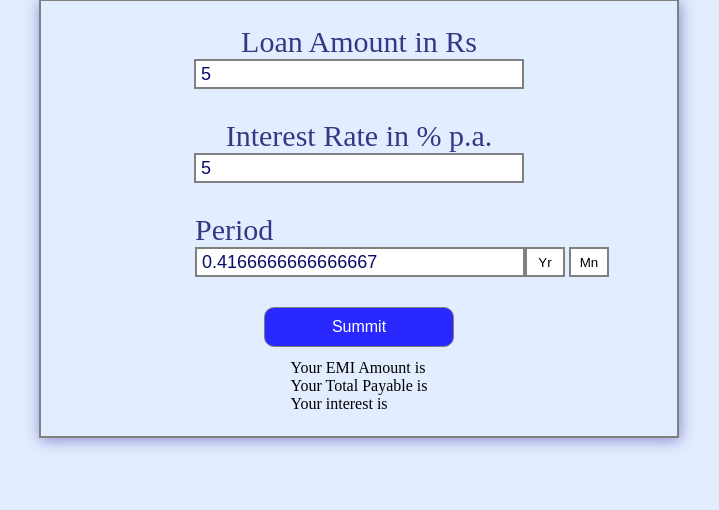
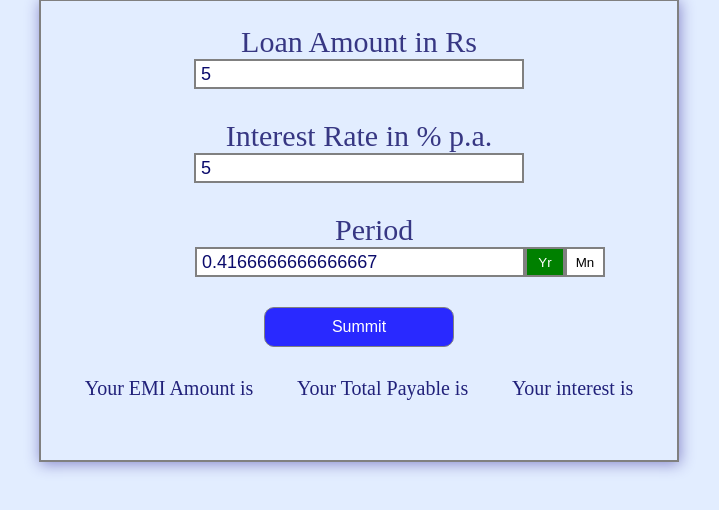
Before and after one commit to jeevashhkjs/emi-calculator-js, a plain HTML site: page index.html in a window 1280 px wide. Both pictures are taken after typing "5", "5", "5" into the empty fields and a click on the button "Yr". Shown: the part 58-568 px from the top of the page, without its empty margins (281-1000 px from the left). Drawn offline with Linux system fonts and the light colour scheme.

Commit message:
my first commit

```diff
--- a/EMI Calculator.js
+++ b/EMI Calculator.js
@@ -5,14 +5,21 @@ let month = document.querySelector("#month")
 let mnbtn = document.querySelector("#mnth")
 let year = document.querySelector("#year")
 
+mnbtn.classList.add("colors")
+
 mnbtn.addEventListener("click",(e)=>{
     e.preventDefault()
     month.value = month.value * 12
+
+    year.classList.remove("colors")
+    mnbtn.classList.add("colors")
 })
 
 year.addEventListener("click",(e)=>{
     e.preventDefault()
     month.value = month.value / 12
+    mnbtn.classList.remove("colors")
+    year.classList.add("colors")
 })
 
 btn.addEventListener("click", (e) => {
@@ -48,9 +55,9 @@ function monthWork(principleAmount,interests,months){
         let interestsss = TotalAmount - principleAmount
         console.log(interestsss)
 
-        document.querySelector("#answer").innerHTML = `Your EMI Amount is:<h5>${Math.floor(Number(Answer))}</h5>`
-        document.querySelector("#amount").innerHTML = `Your Total Payable is:<h5>${Math.floor(Number(TotalAmount))}</h5>`
-        document.querySelector("#interst").innerHTML = `Your interest is:<h5>${Math.floor(Number(interestsss))}</h5>`
+        document.querySelector("#answer").innerHTML = "₹" + Math.floor(Number(Answer))
+        document.querySelector("#amount").innerHTML = "₹" + Math.floor(Number(TotalAmount))
+        document.querySelector("#interst").innerHTML = "₹" + Math.floor(Number(interestsss))
 
     }else{
         alert("Please enter value")
--- a/index.html
+++ b/index.html
@@ -20,7 +20,7 @@
                 <div class="contente">
                     <div class="main">
                         <div class="mn">
-                            <label>Period</label>
+                            <label class="clamn">Period</label>
                             <input type="number" id="month" class="month" name="month" />
                         </div>
                         <div class="mnn">
@@ -35,12 +35,18 @@
             </div>
             <div class="answers">
                 <div class="ans1">
-                    <p>Your EMI Amount is</p>
-                    <h4 id="answer"></h4>
-                    <p>Your Total Payable is</p>
-                    <h4 id="amount"></h4>
-                    <p>Your interest is</p>
-                    <h4 id="interst"></h4>
+                    <div class="div">
+                        <p>Your EMI Amount is</p>
+                        <h4 id="answer" class="anss"></h4>
+                    </div>
+                    <div class="div1">
+                        <p>Your Total Payable is</p>
+                        <h4 id="amount" class="anss"></h4>
+                    </div>
+                    <div class="div2">
+                        <p>Your interest is</p>
+                        <h4 id="interst" class="anss"></h4>
+                    </div>
                 </div>
             </div>
         </form>
--- a/style.css
+++ b/style.css
@@ -46,7 +46,7 @@ button#submit:hover{
     cursor: pointer;
 }
 
-h4 {
+p {
     font-size: 20px;
     color: #21217a;
     text-align:left;
@@ -85,15 +85,7 @@ select {
 select:focus{
     border:solid 1px pink;
 }
-.answers{
-    display: flex;
-    justify-content: center;
-    gap: 30px;
-}
-.ans1 {
-    margin-top: 12px;
-    margin-bottom: 23px;
-}
+
 .ans2{
     font-size: 30px;
     color: #373783;
@@ -111,3 +103,24 @@ h5{
     background: white;
     border: solid 2px gray;
 }
+button#mnth {
+    position: relative;
+    right: 4px;
+}
+.ans1 {
+    display: flex;
+    justify-content: space-evenly;
+    margin-top: 30px;
+    margin-bottom: 60px;
+}
+.anss {
+    text-align: center;
+    color: tomato;
+}
+.colors{
+    color: white;
+    background-color: green;
+}
+.clamn{
+    padding-left: 140px;
+}
```
